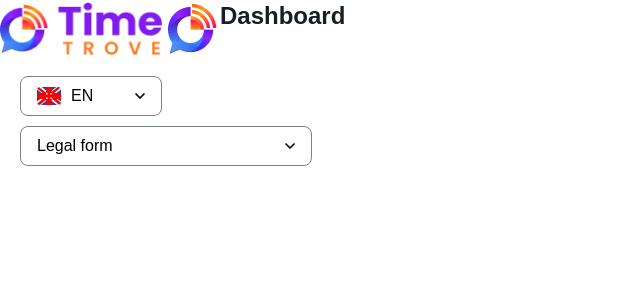
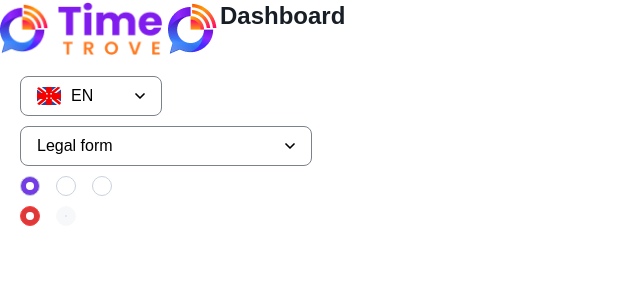
Before and after one commit to NenadBanjeglav/time-trove, a React (Vite) app: page / in a window 1280 px wide. Shown: the top 300 px of the page, without its empty margins (0-640 px from the left). Built offline with nearby package versions, Linux system fonts and the light colour scheme.

Commit message:
custom radio button

```diff
--- /dev/null
+++ b/src/components/atoms/radio-button/RadioButton.tsx
@@ -0,0 +1,31 @@
+import type { InputHTMLAttributes } from 'react'
+
+import { HiddenInput, StyledRadio, Wrapper } from './radioButton.styles'
+
+type RadioButtonProps = {
+  checked: boolean
+  disabled?: boolean
+  error?: boolean
+  onChange: (event: React.ChangeEvent<HTMLInputElement>) => void
+} & Omit<InputHTMLAttributes<HTMLInputElement>, 'type' | 'onChange'>
+
+export const RadioButton = ({
+  checked,
+  disabled = false,
+  error = false,
+  onChange,
+  ...rest
+}: RadioButtonProps) => {
+  return (
+    <Wrapper $disabled={disabled}>
+      <HiddenInput
+        type="radio"
+        checked={checked}
+        disabled={disabled}
+        onChange={onChange}
+        {...rest}
+      />
+      <StyledRadio $checked={checked} $disabled={disabled} $error={error} />
+    </Wrapper>
+  )
+}
--- /dev/null
+++ b/src/components/atoms/radio-button/radioButton.styles.ts
@@ -0,0 +1,65 @@
+import styled, { css } from 'styled-components'
+
+export const Wrapper = styled.label<{ $disabled: boolean }>`
+  display: inline-flex;
+  align-items: center;
+  cursor: ${({ $disabled }) => ($disabled ? 'not-allowed' : 'pointer')};
+`
+
+export const HiddenInput = styled.input`
+  position: absolute;
+  opacity: 0;
+  pointer-events: none;
+`
+
+export const StyledRadio = styled.span<{
+  $checked: boolean
+  $disabled: boolean
+  $error: boolean
+}>`
+  width: 20px;
+  height: 20px;
+  border-radius: 50%;
+  display: inline-block;
+  position: relative;
+  transition: all 0.2s ease-in-out;
+  box-sizing: border-box;
+
+  ${({ theme, $checked, $disabled, $error }) => {
+    const borderColor = $error
+      ? theme.colors.danger.hue100
+      : $disabled
+        ? theme.colors.neutral.hue50
+        : theme.colors.neutral.hue100
+
+    const bgColor = $disabled
+      ? theme.colors.neutral.hue50
+      : $checked
+        ? $error
+          ? theme.colors.danger.hue200
+          : theme.colors.primary.hue200
+        : 'transparent'
+
+    const dotColor = $disabled ? theme.colors.neutral.hue100 : theme.colors.neutral.hue0
+
+    return css`
+      border: 1px solid ${borderColor};
+      background-color: ${bgColor};
+
+      &::after {
+        content: '';
+        display: ${$disabled || $checked ? 'block' : 'none'};
+        width: ${$disabled ? '2px' : '8px'};
+        height: ${$disabled ? '2px' : '8px'};
+        background-color: ${dotColor};
+        border-radius: 50%;
+        position: absolute;
+        top: 50%;
+        left: 50%;
+        transform: translate(-50%, -50%);
+      }
+
+      opacity: ${$disabled ? 0.6 : 1};
+    `
+  }}
+`
--- a/src/pages/Dashboard.tsx
+++ b/src/pages/Dashboard.tsx
@@ -1,12 +1,15 @@
 import { useState } from 'react'
 
 import { Dropdown } from '../components/atoms/dropdown/Dropdown'
+import { RadioButton } from '../components/atoms/radio-button/RadioButton'
 import { companyTypeOptions } from '../constants/companyType'
 import { languages } from '../constants/languages'
 
 export const Dashboard = () => {
   const [locale, setLocale] = useState(languages[0].value)
   const [companyType, setCompanyType] = useState(companyTypeOptions[0].value)
+
+  const [selected, setSelected] = useState('low')
 
   return (
     <div style={{ display: 'flex', flexDirection: 'column', gap: '10px', padding: '20px' }}>
@@ -22,6 +25,20 @@ export const Dashboard = () => {
           onChange={setCompanyType}
         />
       </div>
+
+      <div style={{ display: 'flex', gap: '1rem' }}>
+        <RadioButton checked={selected === 'low'} onChange={() => setSelected('low')} />
+        <RadioButton checked={selected === 'medium'} onChange={() => setSelected('medium')} />
+        <RadioButton checked={selected === 'high'} onChange={() => setSelected('high')} />
+      </div>
+      <div style={{ display: 'flex', gap: '1rem' }}>
+        <RadioButton error checked={selected === 'low'} onChange={() => setSelected('low')} />
+        <RadioButton
+          disabled
+          checked={selected === 'medium'}
+          onChange={() => setSelected('medium')}
+        />
+      </div>
     </div>
   )
 }
```
Also changed, not shown: 1 other file (tests, documents, lock files or other folders).
